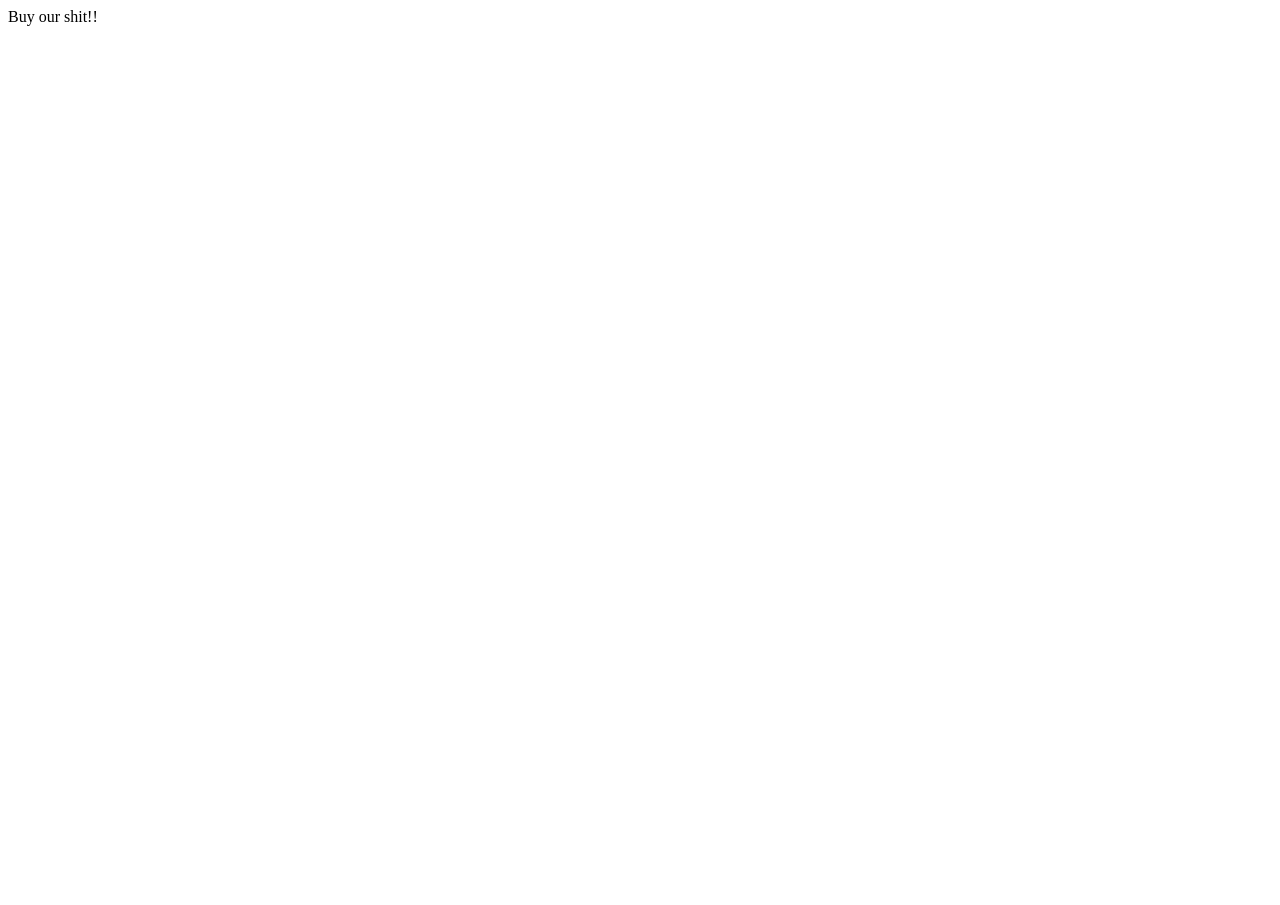
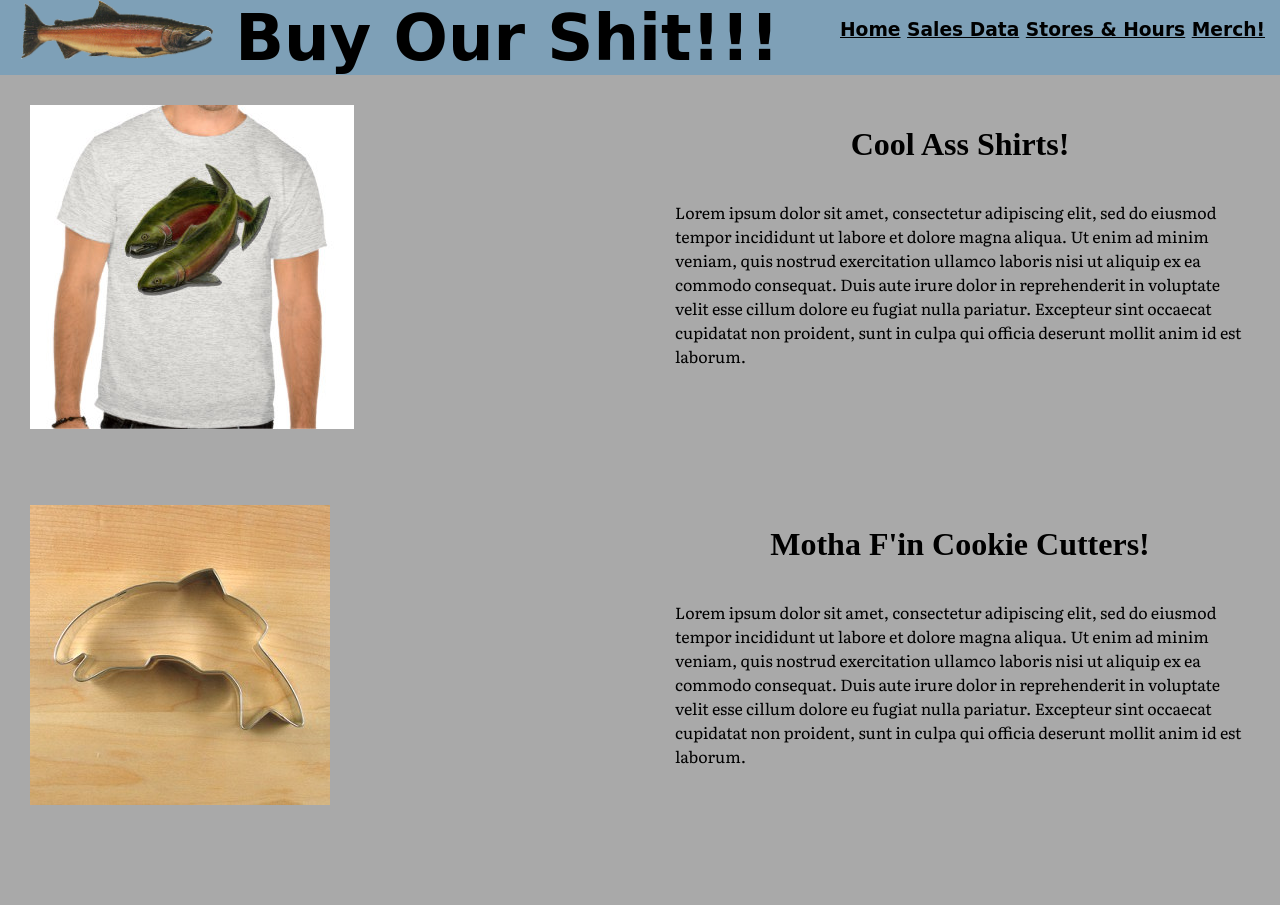
Before and after one commit to Jswens912/Lab-06, a plain HTML site: page merch.html in a window 1280 px wide. Before the commit the page ends 800 px from the top, so only its background shows below. Drawn offline with Linux system fonts and the light colour scheme; a web font is replaced by a local one.

Commit message:
added more css and merch page

```diff
--- a/merch.html
+++ b/merch.html
@@ -2,8 +2,35 @@
 <html>
 
 <head>
+        <link rel="stylesheet" href="style.css">
+        <link href="https://fonts.googleapis.com/css?family=Barriecito&display=swap" rel="stylesheet">
+        <link href="https://fonts.googleapis.com/css?family=Literata&display=swap" rel="stylesheet">
 
 </head>
 
-<header>Buy our shit!!</header>
+<header>
+        <img id="hdrsalmon" src="salmon.png" alt="salmon"> Buy Our Shit!!! <ul id="navbar"> <a href="index.html">Home</a> <a href="sales.html">Sales Data</a> <a href="hours.html">Stores & Hours</a> <a href="merch.html">Merch!</a></ul>
+</header>
+<body>
+
+    <div id="merchtext">
+        <h1>Cool Ass Shirts!</h1>
+        <p>Lorem ipsum dolor sit amet, consectetur adipiscing elit, sed do eiusmod tempor incididunt ut labore et dolore magna aliqua. Ut enim ad minim veniam, quis nostrud exercitation ullamco laboris nisi ut aliquip ex ea commodo consequat. Duis aute irure dolor in reprehenderit in voluptate velit esse cillum dolore eu fugiat nulla pariatur. Excepteur sint occaecat cupidatat non proident, sunt in culpa qui officia deserunt mollit anim id est laborum.</p>
+    </div>
+
+    <div id="merch">
+            <img src="shirt.jpg" alt="shirt">
+
+        </div>
+
+    <div id="merchtext">
+        <h1>Motha F'in Cookie Cutters!</h1>
+        <p>Lorem ipsum dolor sit amet, consectetur adipiscing elit, sed do eiusmod tempor incididunt ut labore et dolore magna aliqua. Ut enim ad minim veniam, quis nostrud exercitation ullamco laboris nisi ut aliquip ex ea commodo consequat. Duis aute irure dolor in reprehenderit in voluptate velit esse cillum dolore eu fugiat nulla pariatur. Excepteur sint occaecat cupidatat non proident, sunt in culpa qui officia deserunt mollit anim id est laborum.</p>
+
+    </div>
+    <div id="merch">
+            <img src="cutter.jpeg" alt="cookiecutter">
+
+        </div>
+</body>
 </html>
--- a/style.css
+++ b/style.css
@@ -116,3 +116,17 @@ hr{
     font-family: 'Literata', serif;
     font-weight: bold;
 }
+#merch{
+    float: left;
+    display: block;
+    width: 400px;
+    height: 400px;
+    padding-left: 30px;
+
+}
+#merchtext{
+    float: right;
+    display: block;
+    width: 50%;
+    height: 400px;
+}
```
Also changed, not shown: index.html (+1 -1 lines), sales.html (+6 -3 lines), cutter.jpeg (added), shirt.jpg (added).
